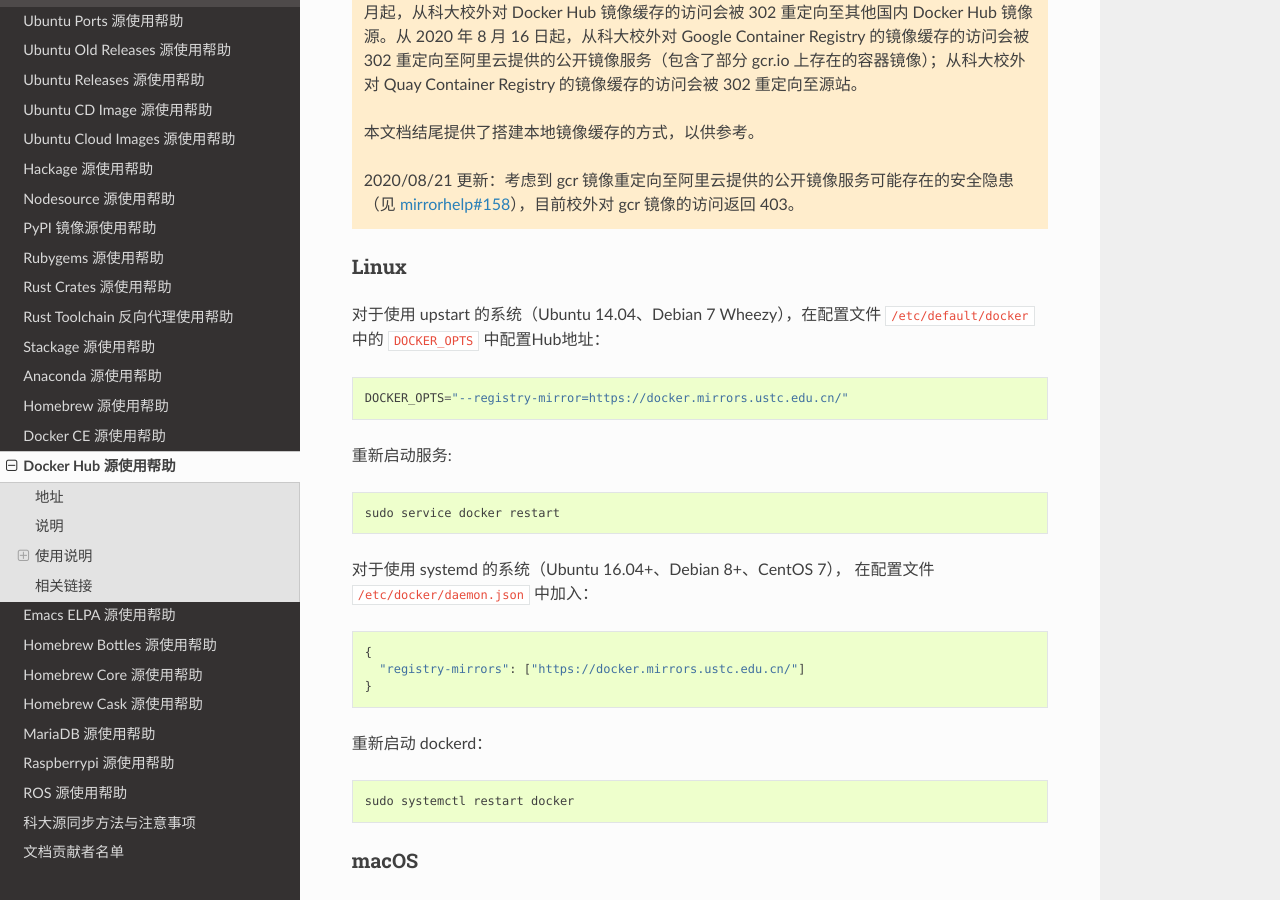
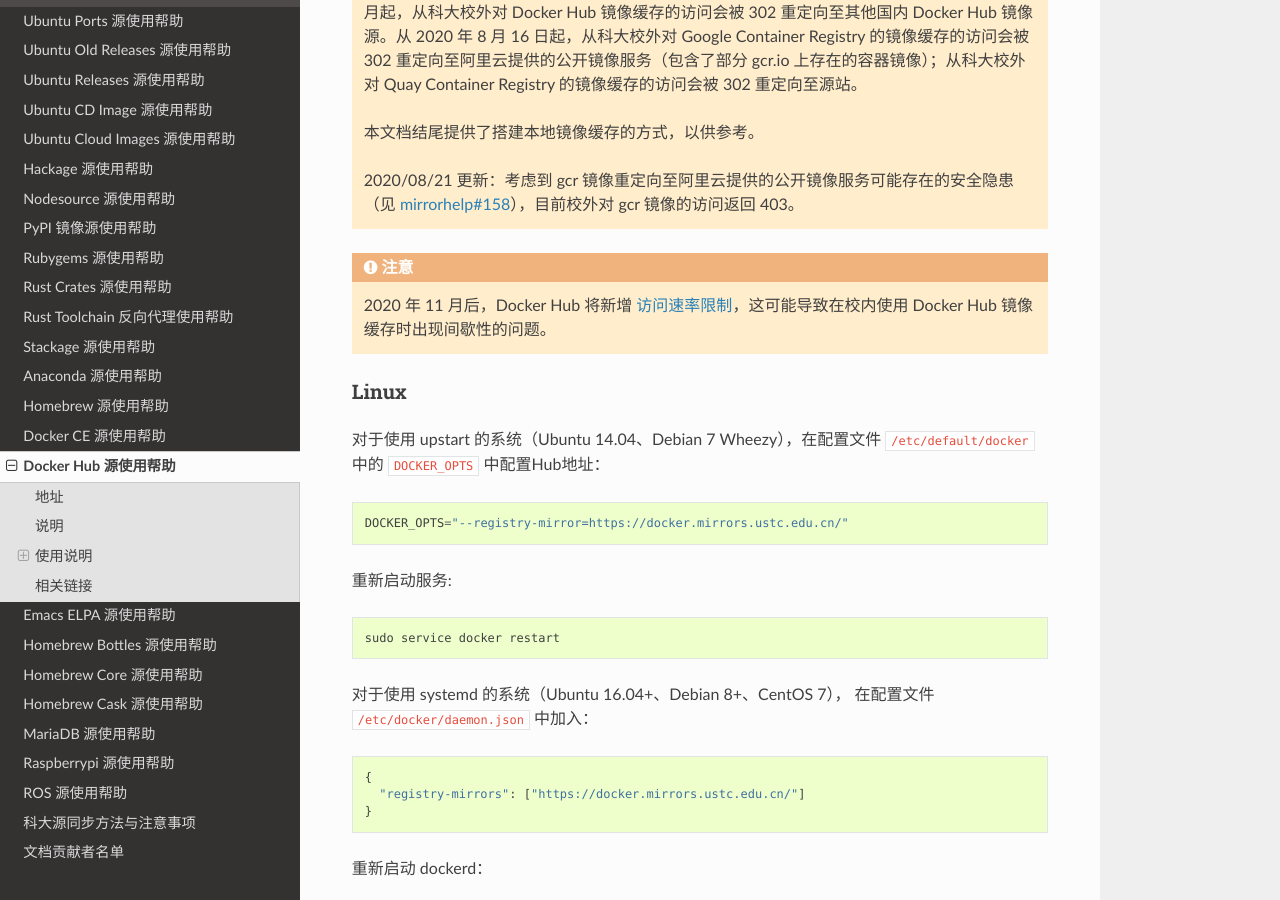
Before and after one commit to ustclug/mirrorhelp, a Sphinx documentation site: the page built from source/dockerhub.rst, in a window 1280 px wide and 900 px high, scrolled down 529 px. Built offline with Sphinx 7.4.7 and the Read the Docs theme 2.0.0, drawn with Linux system fonts in a browser that asks for light colours; pages that are not in the unit, such as notebooks, are missing from menus.

Commit message:
dockerhub: add rate limit attention

```diff
--- a/source/dockerhub.rst
+++ b/source/dockerhub.rst
@@ -21,6 +21,9 @@
     本文档结尾提供了搭建本地镜像缓存的方式，以供参考。
 
     2020/08/21 更新：考虑到 gcr 镜像重定向至阿里云提供的公开镜像服务可能存在的安全隐患（见 `mirrorhelp#158 <https://github.com/ustclug/mirrorhelp/issues/158>`_），目前校外对 gcr 镜像的访问返回 403。
+
+.. attention::
+    2020 年 11 月后，Docker Hub 将新增 `访问速率限制 <https://docs.docker.com/docker-hub/download-rate-limit/>`_，这可能导致在校内使用 Docker Hub 镜像缓存时出现间歇性的问题。
 
 Linux
 -----
```
